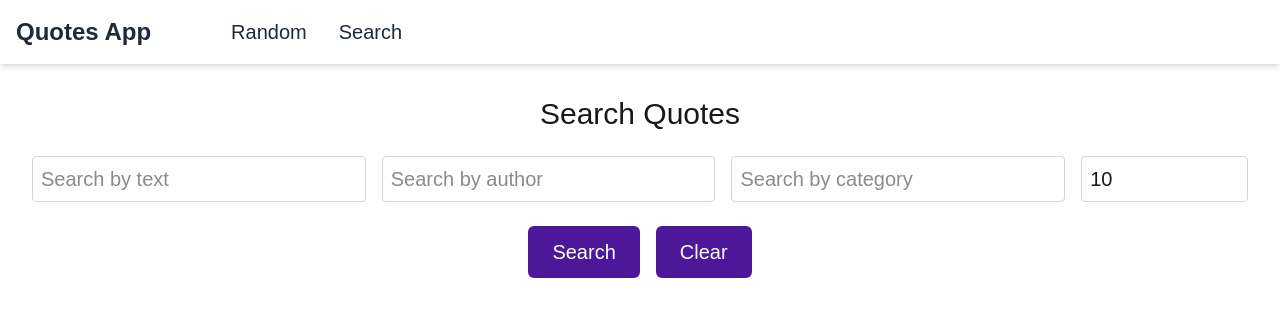
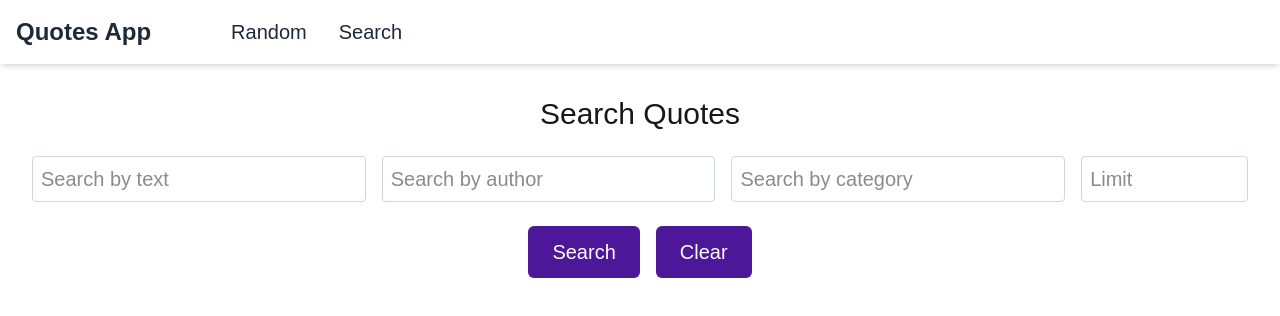
Before and after one commit to BZBaXraM/quotes-next.js-app, a Next.js app: page /search in a window 1280 px wide. Shown: the top 316 px of the page. Built offline with nearby package versions, Linux system fonts and the light colour scheme.

Commit message:
update...

```diff
--- a/app/layout.tsx
+++ b/app/layout.tsx
@@ -1,7 +1,9 @@
 import type { Metadata } from "next";
 import { Geist, Geist_Mono } from "next/font/google";
 import "./globals.css";
+import "react-toastify/ReactToastify.css";
 import Navbar from "./components/Navbar";
+import { ToastContainer } from "react-toastify";
 
 const geistSans = Geist({
 	variable: "--font-geist-sans",
@@ -28,6 +30,11 @@ export default function RootLayout({
 			<body
 				className={`${geistSans.variable} ${geistMono.variable} antialiased`}
 			>
+				<ToastContainer
+					position="top-right"
+					autoClose={5000}
+					hideProgressBar={false}
+				/>
 				<Navbar />
 				<main className="container mx-auto p-4">{children}</main>
 			</body>
--- a/app/page.tsx
+++ b/app/page.tsx
@@ -3,6 +3,7 @@ import { Quote } from "@/models/quote";
 import { useEffect, useState } from "react";
 import Button from "./components/Button";
 import Quotes from "./components/Quotes";
+import { toast } from "react-toastify";
 
 const RANDOM_QUOTES_URL = "http://localhost:3000/quotes/random?limit=10";
 
@@ -14,6 +15,11 @@ export default function Home() {
 			const response = await fetch(RANDOM_QUOTES_URL);
 			setQuotes(await response.json());
 		} catch (error) {
+			toast.error(
+				error instanceof Error
+					? error.message
+					: "An unknown error occurred"
+			);
 			console.log(`Error fetching quotes: ${error}`);
 		}
 	};
--- a/app/search/page.tsx
+++ b/app/search/page.tsx
@@ -1,21 +1,24 @@
 "use client";
 import { Quote } from "@/models/quote";
 import { useState } from "react";
-import { ToastContainer, toast } from "react-toastify";
-import "react-toastify/ReactToastify.css";
+import { toast } from "react-toastify";
 import Button from "../components/Button";
 import Quotes from "../components/Quotes";
 
 const CATEGORY_NAME_REGEX = /^[a-z0-9\-]+$/;
 
-const createSearchQuery = (text: string, author: string, category: string) => {
+const createSearchQuery = (
+	text: string,
+	author: string,
+	category: string,
+	limit: string = "10"
+) => {
 	const params = new URLSearchParams();
 
 	if (text) params.append("text", text);
 	if (author) params.append("author", author);
 	if (category) params.append("category", category);
-
-	params.append("limit", "10");
+	if (limit) params.append("limit", limit);
 
 	return params.toString();
 };
@@ -36,7 +39,7 @@ const Search = () => {
 	const [searchButtonClicked, setSearchButtonClicked] =
 		useState<boolean>(false);
 	const [errors, setErrors] = useState<ValidationErrors>({});
-	const [limit, setLimit] = useState<string>("10");
+	const [limit, setLimit] = useState<string>("");
 
 	const handleSearch = async () => {
 		setSearchButtonClicked(true);
@@ -47,7 +50,7 @@ const Search = () => {
 
 		try {
 			setSearchSubmitted(true);
-			const query = createSearchQuery(text, author, category);
+			const query = createSearchQuery(text, author, category, limit);
 			const response = await fetch(
 				`http://localhost:3000/quotes?${query}`
 			);
@@ -86,6 +89,7 @@ const Search = () => {
 		setText("");
 		setAuthor("");
 		setCategory("");
+		setLimit("");
 		setSearchButtonClicked(false);
 		setSearchSubmitted(false);
 		setQuotes([]);
@@ -138,11 +142,6 @@ const Search = () => {
 
 	return (
 		<div className="p-4">
-			<ToastContainer
-				position="top-right"
-				autoClose={5000}
-				hideProgressBar={false}
-			/>
 			<h1 className="text-3xl mb-6 text-center dark:text-white">
 				Search Quotes
 			</h1>
```
